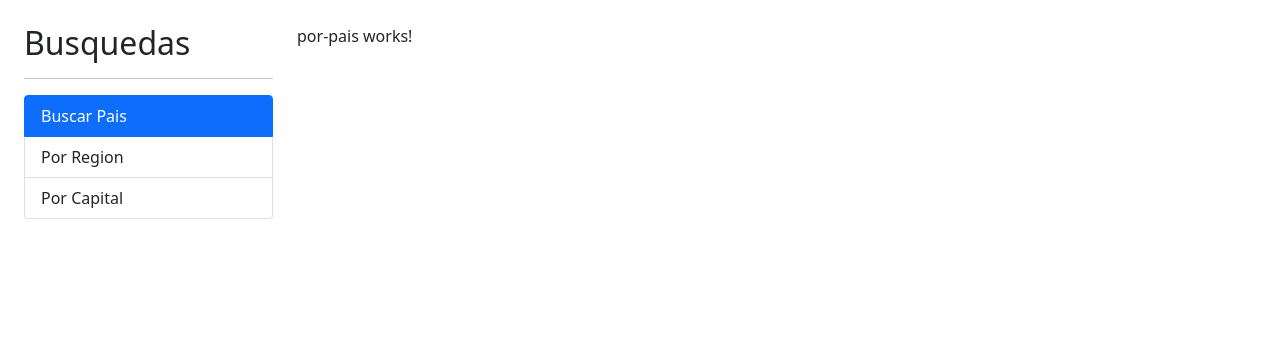
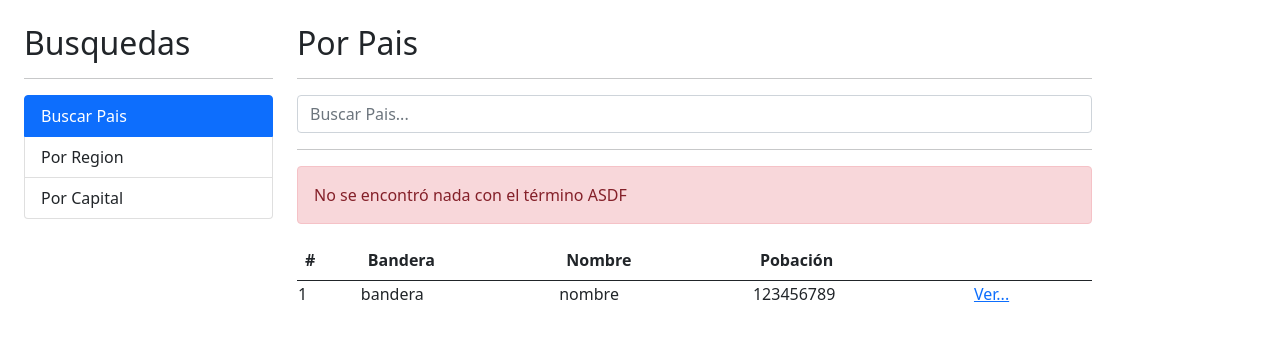
Before and after one commit to meana/paisesApp, an Angular app: page / in a window 1280 px wide. Shown: the top 338 px of the page. Built offline with nearby package versions, Linux system fonts and the light colour scheme.

Commit message:
Country component

```diff
--- a/src/app/pais/pages/por-pais/por-pais.component.html
+++ b/src/app/pais/pages/por-pais/por-pais.component.html
@@ -1 +1,43 @@
-<p>por-pais works!</p>
+<h2>Por Pais</h2>
+<hr>
+
+<div class="row">
+    <div class="col">
+        <form (ngSubmit)="buscar()" autocomplete="off">
+            <input type="text"
+                name="termino"
+                class="form-control"
+                [(ngModel)]="termino"
+                placeholder="Buscar Pais..."/>
+        </form>
+    </div>
+</div>
+
+<hr>
+
+<div class="alert alert-danger">
+    No se encontró nada con el término ASDF
+</div>
+
+<div class="row">
+    <div class="col">
+        <table class="table table-hover">
+            <thead>
+                <tr>
+                    <th>#</th>
+                    <th>Bandera</th>
+                    <th>Nombre</th>
+                    <th>Pobación</th>
+                    <th></th>
+                </tr>
+            </thead>
+            <tbody>
+                <td>1</td>
+                <td>bandera</td>
+                <td>nombre</td>
+                <td>123456789</td>
+                <td><a href="/pains/es">Ver...</a></td>
+            </tbody>
+        </table>
+    </div>
+</div>
--- a/src/app/pais/pages/por-pais/por-pais.component.ts
+++ b/src/app/pais/pages/por-pais/por-pais.component.ts
@@ -6,11 +6,13 @@
   styles: [
   ]
 })
-export class PorPaisComponent implements OnInit {
+export class PorPaisComponent  {
+
+  termino: string = ''
 
   constructor() { }
 
-  ngOnInit(): void {
+  buscar(){
+    console.log(this.termino)
   }
-
 }
--- a/src/app/pais/pais.module.ts
+++ b/src/app/pais/pais.module.ts
@@ -1,10 +1,11 @@
 import { NgModule } from '@angular/core';
 import { CommonModule } from '@angular/common';
+import { FormsModule } from '@angular/forms';
+
 import { PorCapitalComponent } from './pages/por-capital/por-capital.component';
 import { PorPaisComponent } from './pages/por-pais/por-pais.component';
 import { PorRegionComponent } from './pages/por-region/por-region.component';
 import { VerPaisComponent } from './pages/ver-pais/ver-pais.component';
-
 
 
 @NgModule({
@@ -21,7 +22,8 @@
     VerPaisComponent
   ],
   imports: [
-    CommonModule
+    CommonModule,
+    FormsModule
   ]
 })
 export class PaisModule { }
```
